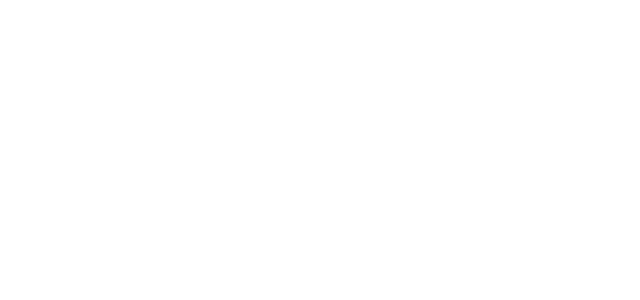
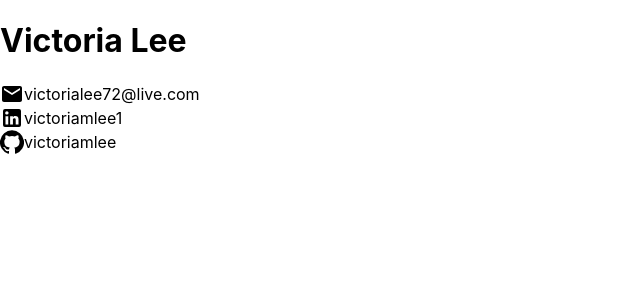
Before and after one commit to victoriamlee/portfolio, a React (Create React App) app: page / in a window 1280 px wide. Shown: the top 300 px of the page, without its empty margins (0-640 px from the left). Built offline with nearby package versions, Linux system fonts and the light colour scheme.

Commit message:
Added personal information to sidebar

```diff
--- a/package.json
+++ b/package.json
@@ -3,6 +3,8 @@
   "version": "0.1.0",
   "private": true,
   "dependencies": {
+    "@material-ui/core": "^4.11.0",
+    "@material-ui/icons": "^4.9.1",
     "@testing-library/jest-dom": "^4.2.4",
     "@testing-library/react": "^9.5.0",
     "@testing-library/user-event": "^7.2.1",
--- a/src/components/sidebar.jsx
+++ b/src/components/sidebar.jsx
@@ -1,8 +1,34 @@
 import React from 'react';
+import { makeStyles } from '@material-ui/core/styles';
+import EmailIcon from '@material-ui/icons/Email';
+import LinkedInIcon from '@material-ui/icons/LinkedIn';
+import GitHubIcon from '@material-ui/icons/GitHub';
+
+const useStyles = makeStyles((theme) => ({
+  email: {
+    display: 'flex',
+    alignItems: 'center',
+  },
+  linkedin: {
+    display: 'flex',
+    alignItems: 'center',
+  },
+  github: {
+    display: 'flex',
+    alignItems: 'center',
+  },
+}));
 
 const Sidebar = () => {
+  const classes = useStyles();
+
   return (
-    <div></div>
+    <div>
+      <h1>Victoria Lee</h1>
+      <span className={classes.email}><EmailIcon />victorialee72@live.com</span>
+      <span className={classes.linkedin}><LinkedInIcon />victoriamlee1</span>
+      <span className={classes.github}><GitHubIcon />victoriamlee</span>
+    </div>
   );
 }
 
```
Also changed, not shown: 1 other file (tests, documents, lock files or other folders).
